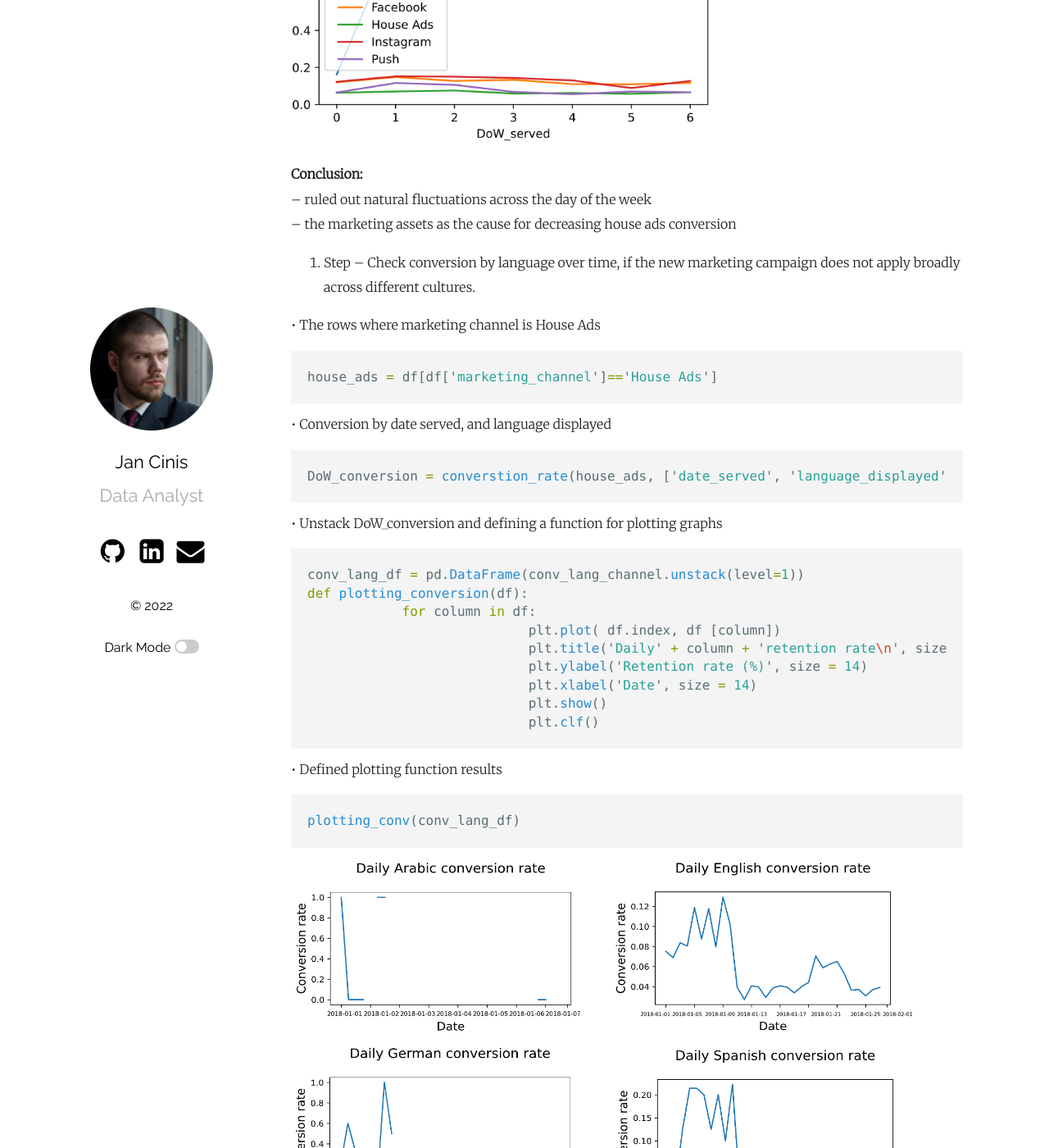
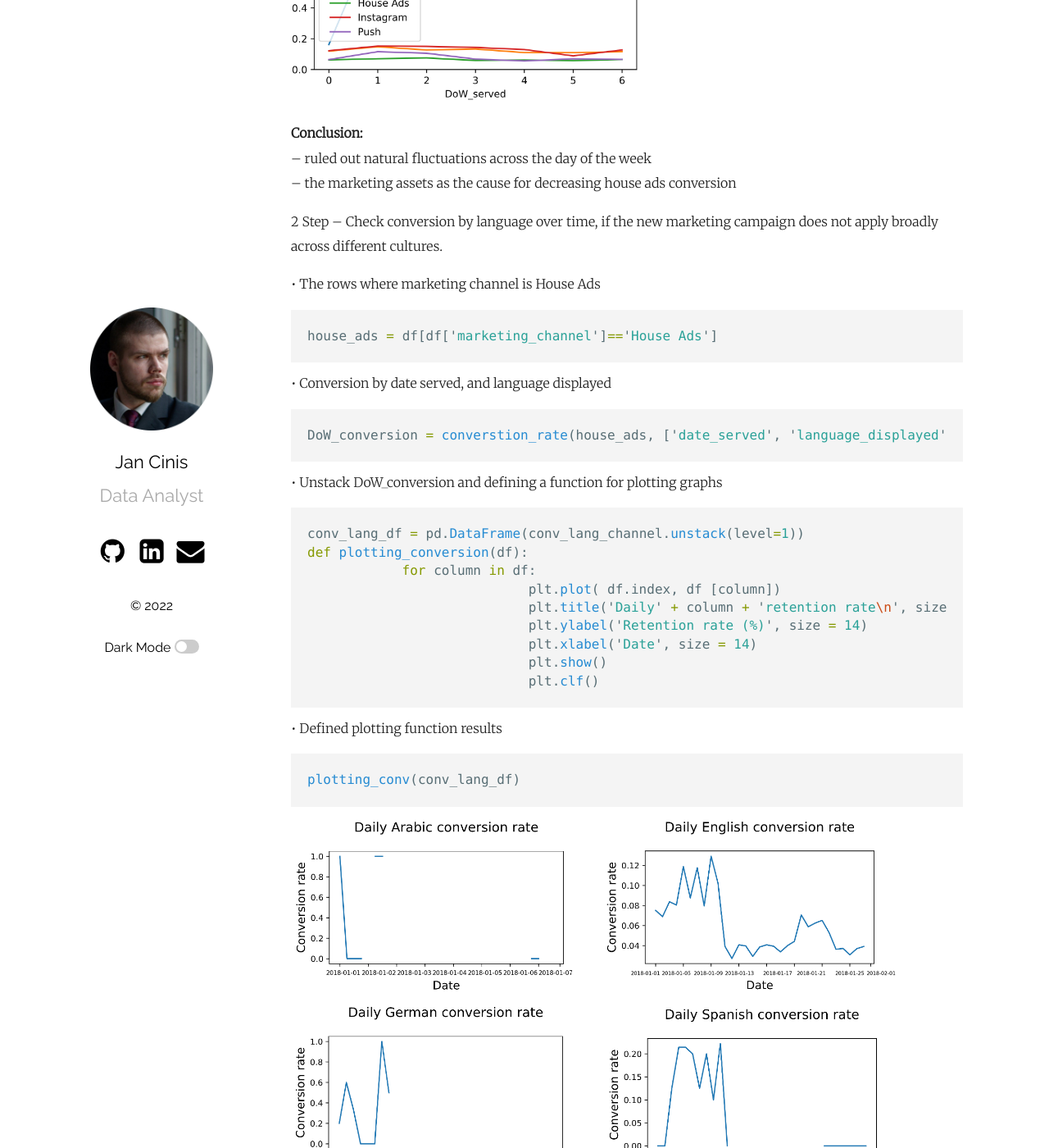
Before and after one commit to JanCinis/jancinis.github.io, a Jekyll site: the page built from _posts/2022-06-08-post_01.markdown, in a window 1280 px wide and 1400 px high, scrolled down 1644 px. Shown: the whole window at 82% size. Built offline with Jekyll 4.4.1, drawn with Linux system fonts in a browser that asks for light colours; some of the changed text lies outside the part shown.

Commit message:
updated img size

````diff
--- a/_posts/2022-06-08-post_01.markdown
+++ b/_posts/2022-06-08-post_01.markdown
@@ -16,7 +16,7 @@ For current project used marketing dataset based on the data of an online subscr
 
 **I. Identifying inconsistencies**
 
- 1. Step – Check whether users are more likely to convert on weekends compared with weekdays.
+1 Step – Check whether users are more likely to convert on weekends compared with weekdays.
 
 • Add day of week column
 ```python
@@ -43,13 +43,13 @@ plt.title('Conversion rate by day of week\n')
 plt.ylim(0)
 plt.show()
 ```
-<img src="https://raw.githubusercontent.com/JanCinis/jancinis.github.io/main/assets/img_post_01/Channels_conv_rate_dow.png" width="510" height="300">
+<img src="https://raw.githubusercontent.com/JanCinis/jancinis.github.io/main/assets/img_post_01/Channels_conv_rate_dow.png" height="250">
 
 **Conclusion:**
 – ruled out natural fluctuations across the day of the week
 – the marketing assets as the cause for decreasing house ads conversion
 
- 2. Step – Check conversion by language over time, if the new marketing campaign does not apply broadly across different cultures.
+2 Step – Check conversion by language over time, if the new marketing campaign does not apply broadly across different cultures.
 
 • The rows where marketing channel is House Ads
 ```python
@@ -75,13 +75,13 @@ def plotting_conversion(df):
 ```python
 plotting_conv(conv_lang_df)
 ```
-<img src="https://raw.githubusercontent.com/JanCinis/jancinis.github.io/main/assets/img_post_01/Languages_conv_rate_drop.png" width="765" height="450">
+<img src="https://raw.githubusercontent.com/JanCinis/jancinis.github.io/main/assets/img_post_01/Languages_conv_rate_drop.png" height="450">
 
 **Conclusion:**
 – the English conversion rate drops around the 11th of Jan, and there do not appear to be ads served in other languages for a two week period. Needs further investigation
 – conversion is down because there is a pattern around language preferences
 
- 3. Step - identify what the problem is specifically so that the team doesn't repeat their mistake.
+3 Step - identify what the problem is specifically so that the team doesn't repeat their mistake.
 
 • A new column for sorting, showing if the preferred language was shown
 ```python
@@ -99,7 +99,7 @@ plt.clf()
 plt.plot(language_check_df.index.values, language_check_df['pct'])
 plt.show()
 ```
-<img src="https://raw.githubusercontent.com/JanCinis/jancinis.github.io/main/assets/img_post_01/Right_language_percentage.png" width="340" height="200">
+<img src="https://raw.githubusercontent.com/JanCinis/jancinis.github.io/main/assets/img_post_01/Right_language_percentage.png" height="200">
 
 **Conclusion:**
 – house ads have been underperforming due to serving all ads in English rather than each user's preferred language
````
